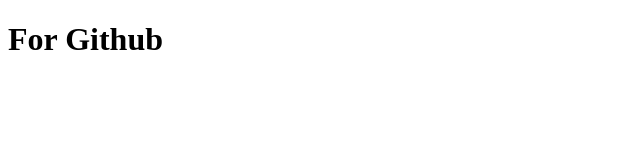
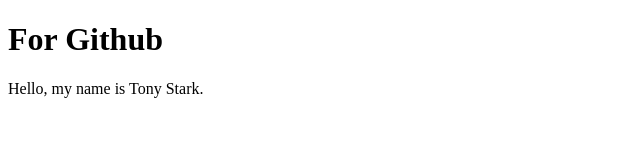
Before and after one commit to SanjeebLama/webdevelopmentSJ, a plain HTML site: page index.html in a window 1280 px wide. Shown: the whole page, without its empty margins (0-640 px from the left). Drawn offline with Linux system fonts and the light colour scheme.

Commit message:
Classroom Commit

```diff
--- a/index.html
+++ b/index.html
@@ -8,5 +8,6 @@
   </head>
   <body>
     <h1>For Github</h1>
+    <p>Hello, my name is Tony Stark.</p>
   </body>
 </html>
```
